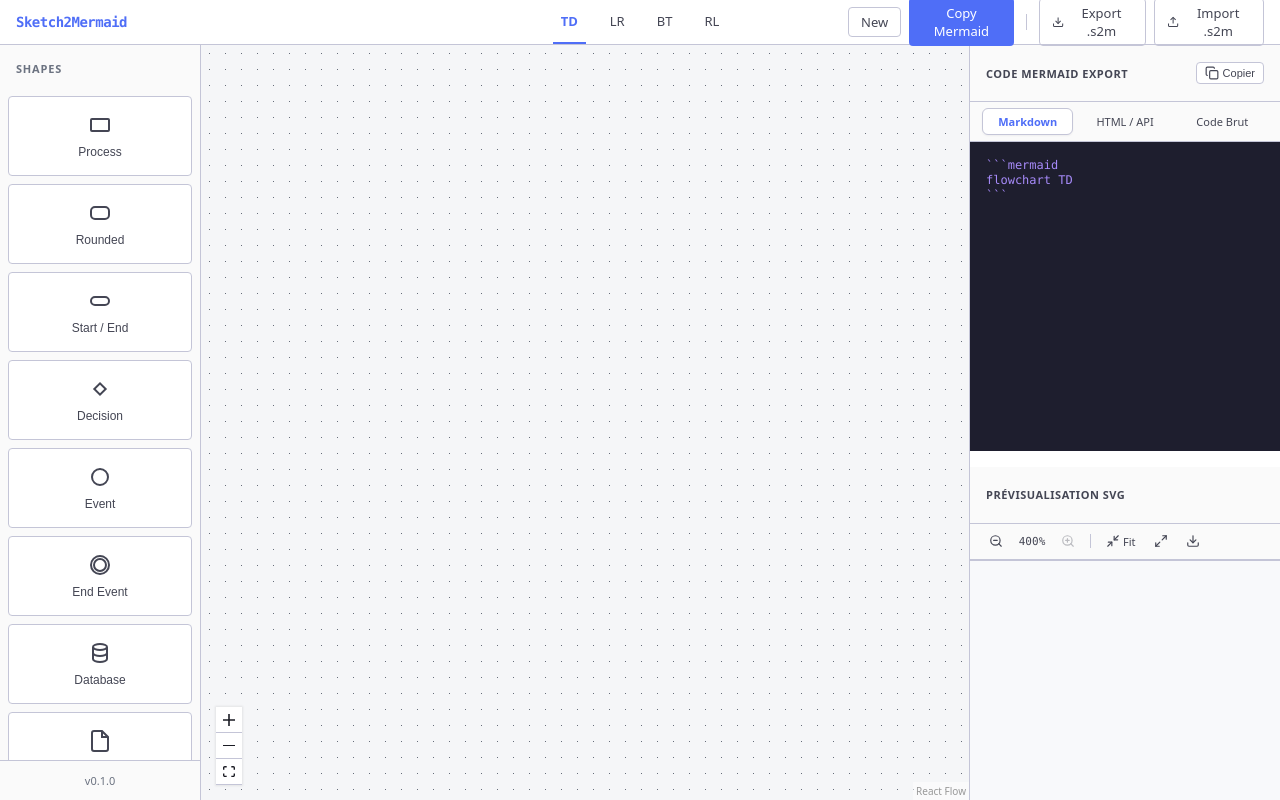
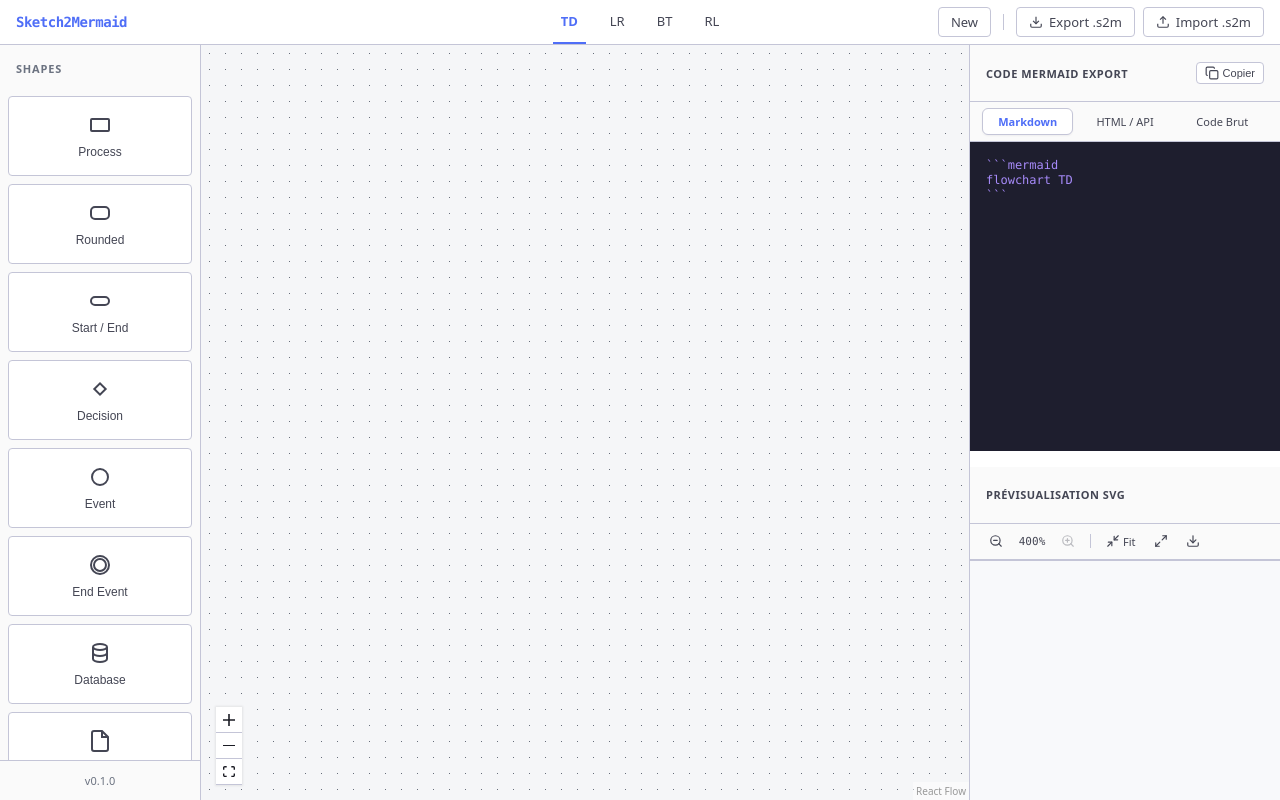
Before and after one commit to JeanZay/sketch2mermaid, a React (Vite) app: page / in a window 1280 px wide. Built offline with nearby package versions, Linux system fonts and the light colour scheme.

Commit message:
chore: remove redundant Copy Mermaid button from navigation bar

```diff
--- a/src/components/TopNavBar.tsx
+++ b/src/components/TopNavBar.tsx
@@ -1,7 +1,6 @@
 import React, { useState, useRef, useCallback } from 'react';
 import { useReactFlow } from '@xyflow/react';
 import { useDiagramStore } from '../store/diagramStore';
-import { toMermaid } from '../core/mermaid';
 import {
   serializeSketch2MermaidFile,
   parseSketch2MermaidFile,
@@ -22,7 +21,6 @@ export const TopNavBar = () => {
   const { getViewport, setViewport, fitView } = useReactFlow();
   const { showToast } = useToast();
 
-  const [copied, setCopied] = useState(false);
   const [confirmModal, setConfirmModal] = useState<{
     title: string;
     message: string;
@@ -35,17 +33,6 @@ export const TopNavBar = () => {
   const handleNew = () => {
     if (window.confirm('Voulez-vous vraiment réinitialiser le diagramme ? Cette action effacera tout.')) {
       resetDiagram();
-    }
-  };
-
-  const handleCopy = async () => {
-    try {
-      const code = toMermaid(diagram);
-      await navigator.clipboard.writeText(code);
-      setCopied(true);
-      setTimeout(() => setCopied(false), 2000);
-    } catch (err) {
-      console.error('Failed to copy to clipboard', err);
     }
   };
 
@@ -191,13 +178,6 @@ export const TopNavBar = () => {
           >
             New
           </button>
-          <button
-            onClick={handleCopy}
-            className="header-action-btn primary-btn"
-            title="Copier le code Mermaid"
-          >
-            {copied ? 'Copié !' : 'Copy Mermaid'}
-          </button>
           <div className="header-divider"></div>
           <button
             onClick={handleExport}
```
